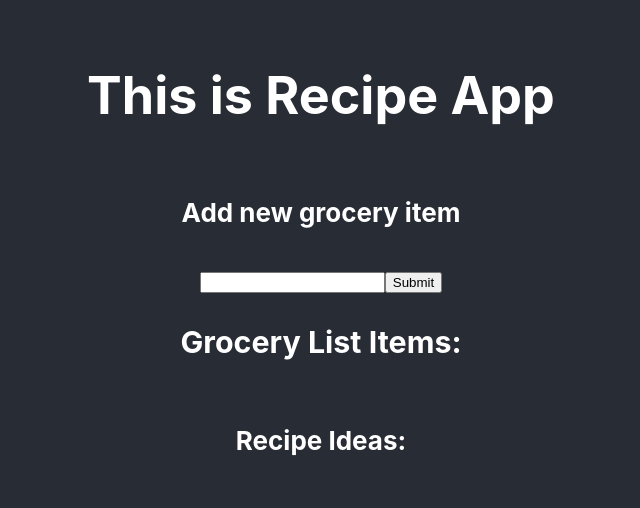
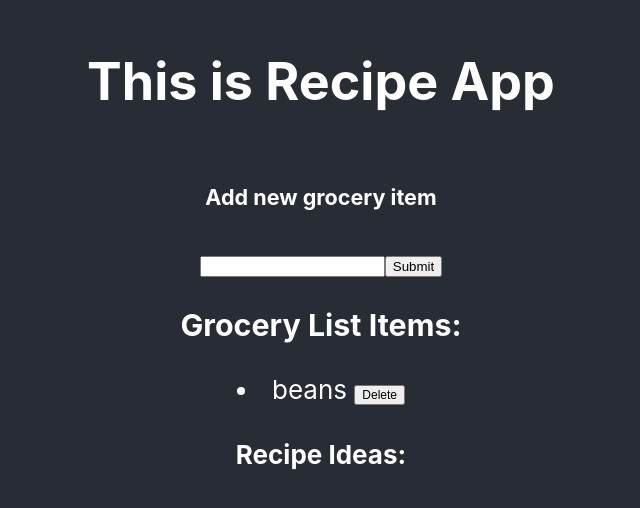
Before and after one commit to CharlieArray/recipe-app, a React (Create React App) app: page / in a window 1280 px wide. Shown: the part 140-648 px from the top of the page, without its empty margins (319-959 px from the left). Built offline with nearby package versions, Linux system fonts and the light colour scheme.

Commit message:
added delete working feat and styled components

```diff
--- a/src/App.js
+++ b/src/App.js
@@ -8,7 +8,7 @@ export default class App extends React.Component {
     super(props);
 
     this.state = {
-      list: [],
+      list: ['beans'],
       recipes: [],
     }
   }
@@ -38,6 +38,10 @@ export default class App extends React.Component {
       .catch(console.error);
   };
 
+  //fetch data from database server
+   getGroceryList = () => {
+
+   }
 
 
   handleSubmit = (event) => {
@@ -45,17 +49,28 @@ export default class App extends React.Component {
     this.setState({
       list: this.state.list.concat(event.target.grocery.value)
     })
+    console.log(this.state.list)
     this.getData(event.target.grocery.value)
   }
 
+  handleDelete = (event) => {
+    event.preventDefault()
+    console.log('deleted')
+    this.setState({
+      list: this.state.list.filter(function(items){
+        return items !== event.target.value
+      })
+    })
+  }
+
   render() {
-    console.log(this.state.recipes)
     return (
       <div className="App">
         <header className="App-header">
           <h1>This is Recipe App</h1>
           <GroceryMain
           handleSubmit={this.handleSubmit}
+          handleDelete = {this.handleDelete}
           list={this.state.list}
           recipes={this.state.recipes}
           />
--- a/src/GroceryForm.js
+++ b/src/GroceryForm.js
@@ -7,7 +7,7 @@ export default class GroceryForm extends React.Component {
     return (
       <>
         <form onSubmit={this.props.handleSubmit}>
-        <h4>Add new grocery item</h4>
+        <h5>Add new grocery item</h5>
 
           <input name="grocery" type="text" />
 
--- a/src/GroceryMain.js
+++ b/src/GroceryMain.js
@@ -2,7 +2,6 @@ import React, { Component } from "react";
 import GroceryForm from "./GroceryForm";
 import GroceryResults from "./GroceryResults";
 import RecipeResults from "./RecipeResults";
-import config from "./config";
 
 export default class GroceryMain extends Component {
 
@@ -14,7 +13,10 @@ export default class GroceryMain extends Component {
         handleSubmit={this.props.handleSubmit}
         list={this.props.list}
         />
-        <GroceryResults list={this.props.list} />
+        <GroceryResults
+        list={this.props.list}
+        handleDelete = {this.props.handleDelete}
+        />
         <RecipeResults recipes={this.props.recipes} />
       </>
     );
--- a/src/GroceryResults.js
+++ b/src/GroceryResults.js
@@ -1,5 +1,10 @@
 import React from "react";
+import styled from 'styled-components'
 
+const Button = styled.button`
+  font-size: 12px;
+  vertical-align: center;
+`
 export default class GroceryResults extends React.Component {
   render() {
     return (
@@ -8,7 +13,10 @@ export default class GroceryResults extends React.Component {
 
         {this.props.list.map((item, index) => {
           return (
-              <li key={index}>{item}</li>
+            <>
+              <li key={index}>{item} <Button onClick={this.props.handleDelete}>Delete</Button></li>
+
+            </>
           );
         })}
       </>
--- a/src/config.js
+++ b/src/config.js
@@ -1,5 +1,6 @@
 const config = {
-    API_ENDPOINT: 'https://spoonacular-recipe-food-nutrition-v1.p.rapidapi.com/recipes/findByIngredients'
+    API_ENDPOINT: 'https://spoonacular-recipe-food-nutrition-v1.p.rapidapi.com/recipes/findByIngredients',
+    SERVER_ENDPOINT: 'http://localhost:8000'
 }
 
 export default config;
```
